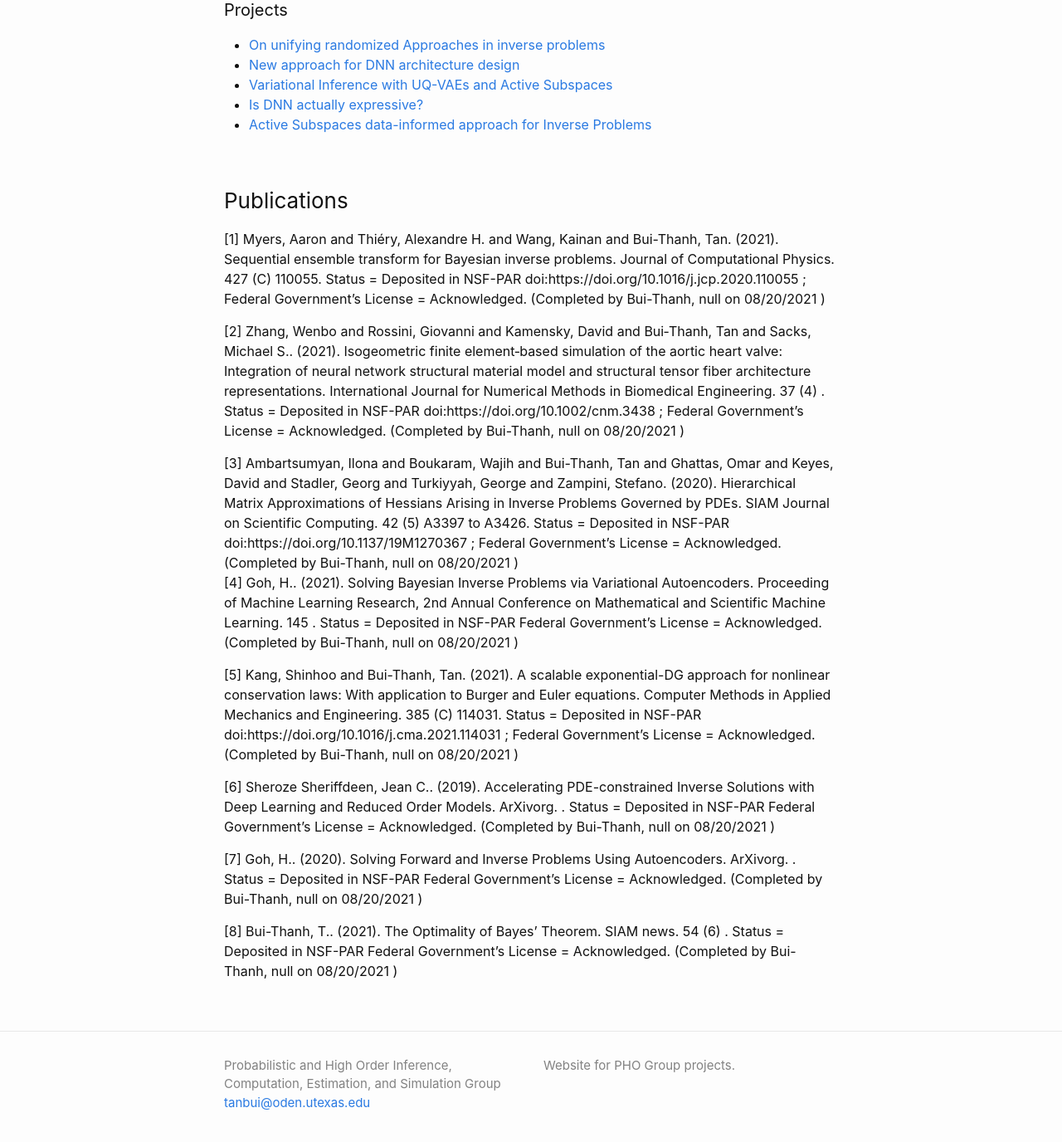
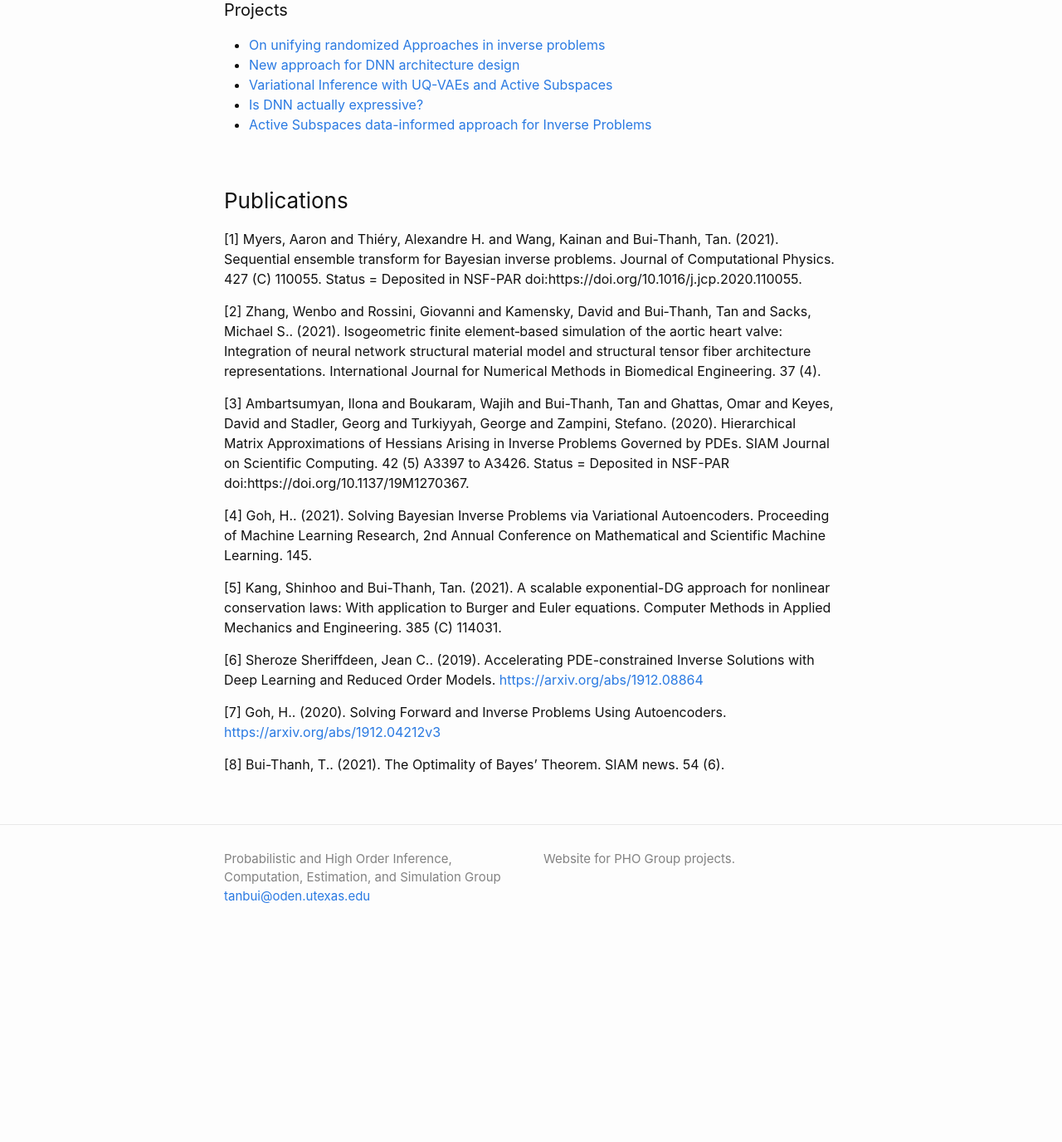
Before and after one commit to tscott-00/phogroup.github.io, a Jekyll site: the page built from cdse.md, in a window 1280 px wide and 1400 px high, scrolled down 1122 px. Shown: the top 1376 px of the window at 83% size. Built offline with Jekyll 4.4.1, drawn with Linux system fonts in a browser that asks for light colours; after the commit the page ends 2273 px from its top, so only the background shows below that.

Commit message:
Update cdse.md

```diff
--- a/cdse.md
+++ b/cdse.md
@@ -30,20 +30,23 @@ makes the task of inversion and UQ more expensive. We shall develop iterative in
 
 ### Publications<a name="publications"></a>
 
-[1] Myers, Aaron and Thiéry, Alexandre H. and Wang, Kainan and Bui-Thanh, Tan. (2021). Sequential ensemble transform for Bayesian inverse problems.  Journal of Computational Physics. 427  (C) 110055. Status = Deposited in NSF-PAR  doi:https://doi.org/10.1016/j.jcp.2020.110055  ; Federal Government's License = Acknowledged. (Completed by Bui-Thanh, null on 08/20/2021 )
+[1] Myers, Aaron and Thiéry, Alexandre H. and Wang, Kainan and Bui-Thanh, Tan. (2021). Sequential ensemble transform for Bayesian inverse problems.  Journal of Computational Physics. 427  (C) 110055. Status = Deposited in NSF-PAR  doi:https://doi.org/10.1016/j.jcp.2020.110055.
 
-[2] Zhang, Wenbo and Rossini, Giovanni and Kamensky, David and Bui‐Thanh, Tan and Sacks, Michael S.. (2021). Isogeometric finite element‐based simulation of the aortic heart valve: Integration of neural network structural material model and structural tensor fiber architecture representations.  International Journal for Numerical Methods in Biomedical Engineering. 37  (4) . Status = Deposited in NSF-PAR  doi:https://doi.org/10.1002/cnm.3438  ; Federal Government's License = Acknowledged. (Completed by Bui-Thanh, null on 08/20/2021 )
+[2] Zhang, Wenbo and Rossini, Giovanni and Kamensky, David and Bui‐Thanh, Tan and Sacks, Michael S.. (2021). Isogeometric finite element‐based simulation of the aortic heart valve: Integration of neural network structural material model and structural tensor fiber architecture representations.  International Journal for Numerical Methods in Biomedical Engineering. 37  (4).
 
-[3] Ambartsumyan, Ilona and Boukaram, Wajih and Bui-Thanh, Tan and Ghattas, Omar and Keyes, David and Stadler, Georg and Turkiyyah, George and Zampini, Stefano. (2020). Hierarchical Matrix Approximations of Hessians Arising in Inverse Problems Governed by PDEs.  SIAM Journal on Scientific Computing. 42  (5) A3397 to A3426. Status = Deposited in NSF-PAR  doi:https://doi.org/10.1137/19M1270367  ; Federal Government's License = Acknowledged. (Completed by Bui-Thanh, null on 08/20/2021 )
-[4] Goh, H.. (2021). Solving Bayesian Inverse Problems via Variational Autoencoders.  Proceeding of Machine Learning Research, 2nd Annual Conference on Mathematical and Scientific Machine Learning. 145 . Status = Deposited in NSF-PAR  Federal Government's License = Acknowledged. (Completed by Bui-Thanh, null on 08/20/2021 )
+[3] Ambartsumyan, Ilona and Boukaram, Wajih and Bui-Thanh, Tan and Ghattas, Omar and Keyes, David and Stadler, Georg and Turkiyyah, George and Zampini, Stefano. (2020). Hierarchical Matrix Approximations of Hessians Arising in Inverse Problems Governed by PDEs.  SIAM Journal on Scientific Computing. 42  (5) A3397 to A3426. Status = Deposited in NSF-PAR  doi:https://doi.org/10.1137/19M1270367.
 
-[5] Kang, Shinhoo and Bui-Thanh, Tan. (2021). A scalable exponential-DG approach for nonlinear conservation laws: With application to Burger and Euler equations.  Computer Methods in Applied Mechanics and Engineering. 385  (C) 114031. Status = Deposited in NSF-PAR  doi:https://doi.org/10.1016/j.cma.2021.114031  ; Federal Government's License = Acknowledged. (Completed by Bui-Thanh, null on 08/20/2021 )
+[4] Goh, H.. (2021). Solving Bayesian Inverse Problems via Variational Autoencoders.  Proceeding of Machine Learning Research, 2nd Annual Conference on Mathematical and Scientific Machine Learning. 145.
 
-[6] Sheroze Sheriffdeen, Jean C.. (2019). Accelerating PDE-constrained Inverse Solutions with Deep Learning and Reduced Order Models.  ArXivorg.  . Status = Deposited in NSF-PAR  Federal Government's License = Acknowledged. (Completed by Bui-Thanh, null on 08/20/2021 )
+[5] Kang, Shinhoo and Bui-Thanh, Tan. (2021). A scalable exponential-DG approach for nonlinear conservation laws: With application to Burger and Euler equations.  Computer Methods in Applied Mechanics and Engineering. 385  (C) 114031.
 
-[7] Goh, H.. (2020). Solving Forward and Inverse Problems Using Autoencoders.  ArXivorg.  . Status = Deposited in NSF-PAR  Federal Government's License = Acknowledged. (Completed by Bui-Thanh, null on 08/20/2021 )
+[6] Sheroze Sheriffdeen, Jean C.. (2019). Accelerating PDE-constrained Inverse Solutions with Deep Learning and Reduced Order Models.
+[https://arxiv.org/abs/1912.08864](https://arxiv.org/abs/1912.08864)
 
-[8] Bui-Thanh, T.. (2021). The Optimality of Bayes' Theorem.  SIAM news. 54  (6) . Status = Deposited in NSF-PAR  Federal Government's License = Acknowledged. (Completed by Bui-Thanh, null on 08/20/2021 )
+
+[7] Goh, H.. (2020). Solving Forward and Inverse Problems Using Autoencoders. [https://arxiv.org/abs/1912.04212v3](https://arxiv.org/abs/1912.04212v3)
+
+[8] Bui-Thanh, T.. (2021). The Optimality of Bayes' Theorem.  SIAM news. 54 (6).
 
 <!-- ## Accomplishments for Year 1 -->
 
```
